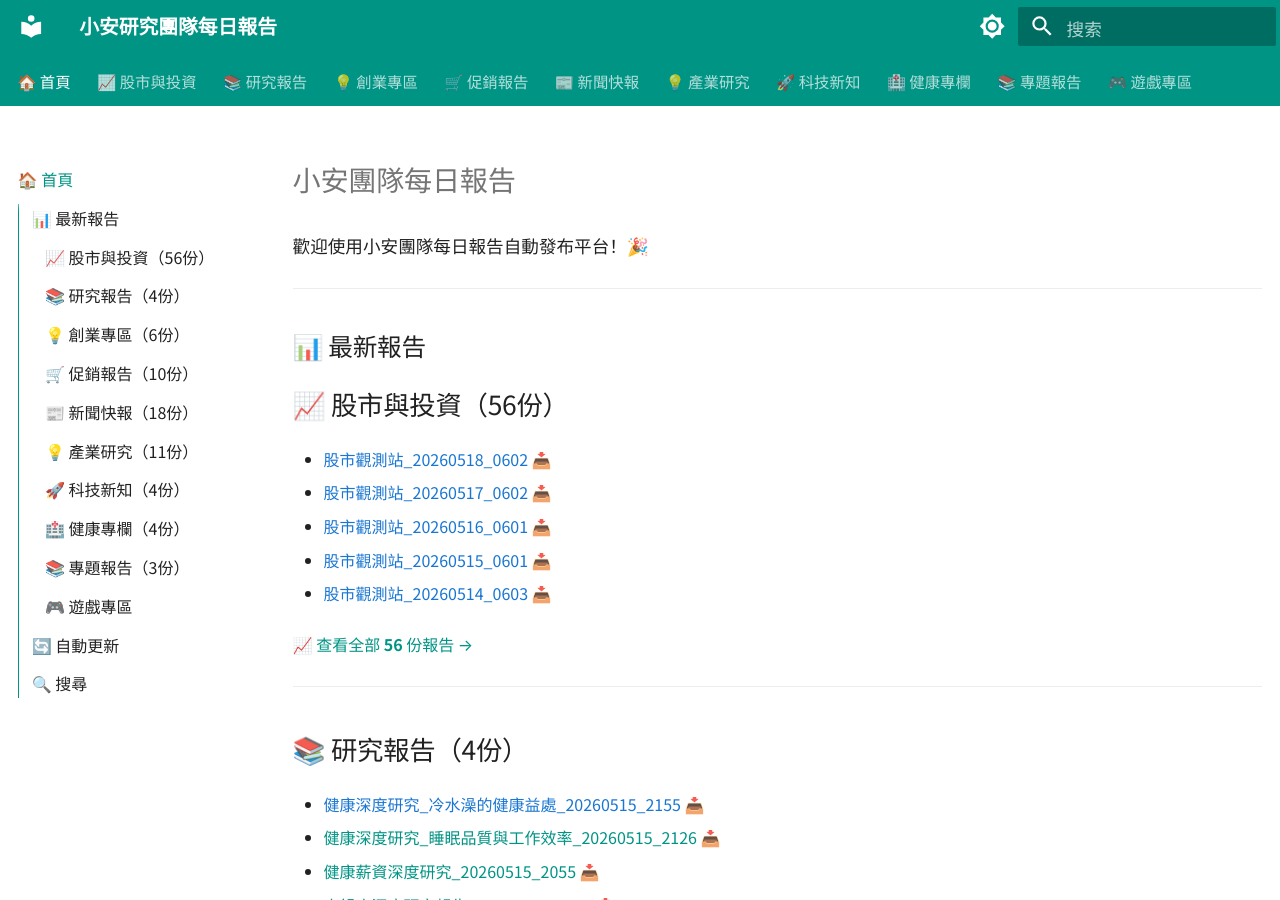
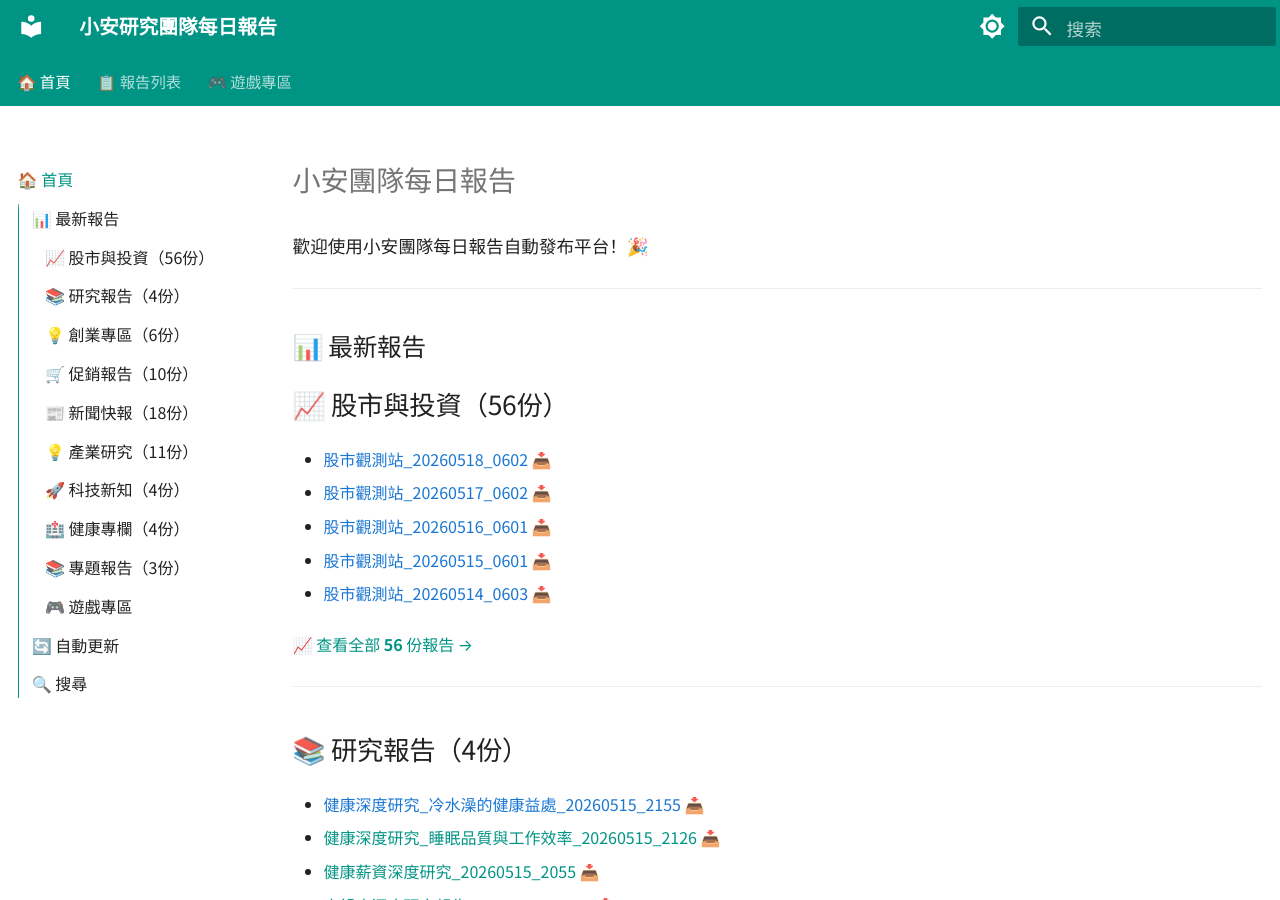
Before and after one commit to hkaiyen/openclaw-workspace, an MkDocs documentation site: the page built from docs/index.md, in a window 1280 px wide and 900 px high. Built offline with MkDocs 1.6.1 and Material for MkDocs 9.7.7, drawn with Linux system fonts in a browser that asks for light colours.

Commit message:
ui: add '報告列表' as parent category in nav menu for better organization

```diff
--- a/mkdocs.yml
+++ b/mkdocs.yml
@@ -35,15 +35,16 @@ theme:
 
 nav:
   - 🏠 首頁: index.md
-  - 📈 股市與投資: reports/股市.md
-  - 📚 研究報告: reports/研究.md
-  - 💡 創業專區: reports/創業.md
-  - 🛒 促銷報告: reports/促銷.md
-  - 📰 新聞快報: reports/新聞.md
-  - 💡 產業研究: reports/產業研究.md
-  - 🚀 科技新知: reports/科技新知.md
-  - 🏥 健康專欄: reports/健康專欄.md
-  - 📚 專題報告: reports/專題報告.md
+  - 📋 報告列表:
+    - 📈 股市與投資: reports/股市.md
+    - 📚 研究報告: reports/研究.md
+    - 💡 創業專區: reports/創業.md
+    - 🛒 促銷報告: reports/促銷.md
+    - 📰 新聞快報: reports/新聞.md
+    - 💡 產業研究: reports/產業研究.md
+    - 🚀 科技新知: reports/科技新知.md
+    - 🏥 健康專欄: reports/健康專欄.md
+    - 📚 專題報告: reports/專題報告.md
   - 🎮 遊戲專區: games/index.md
 
 plugins:
```
